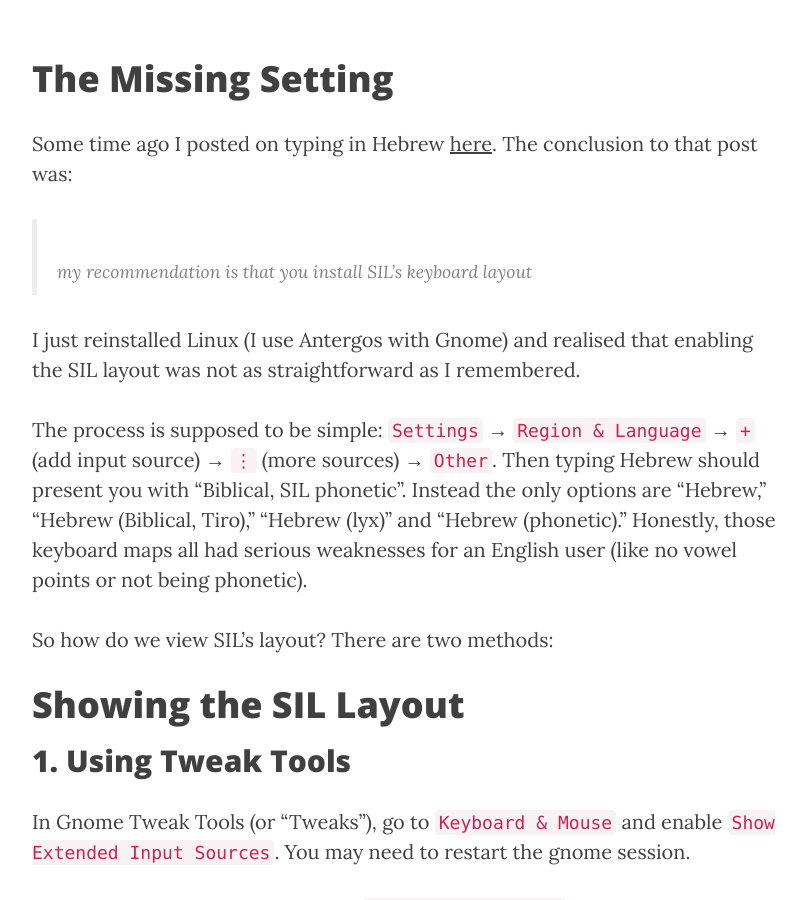
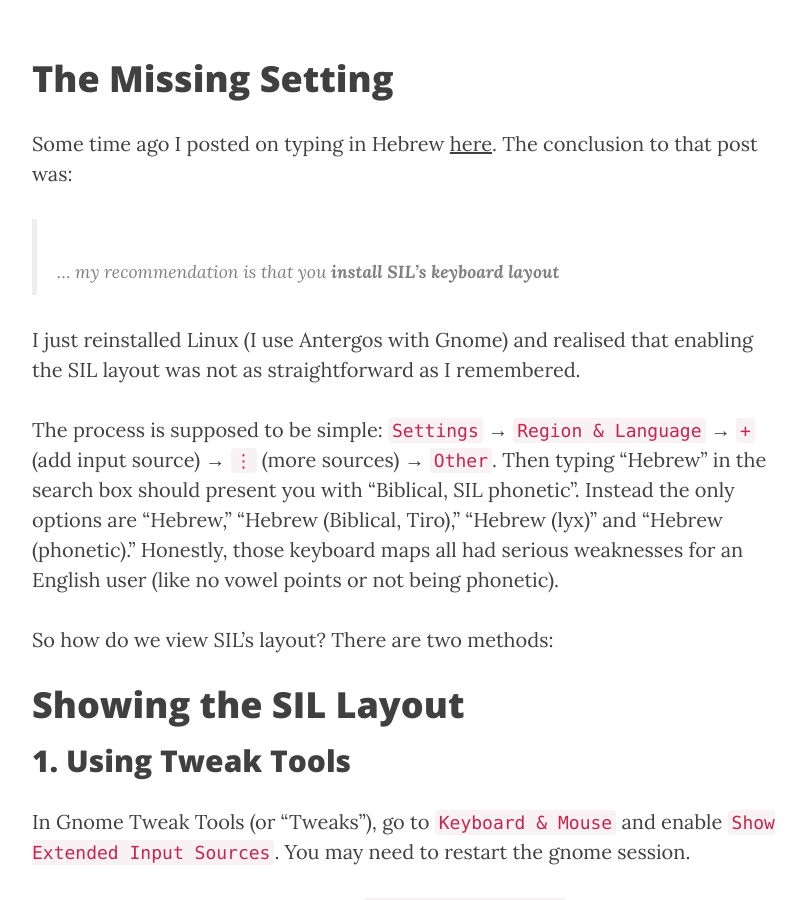
Before and after one commit to jcuenod/bibletech, a Jekyll site: the page built from _posts/2017-12-01-enabling-sil-keyboard-layout-gnome-3.md, in a window 1280 px wide and 900 px high, scrolled down 547 px. Shown: the whole window, without its empty margins (233-1039 px from the left). Built offline with Jekyll 4.4.1, drawn with Linux system fonts in a browser that asks for light colours; nearby versions of some CDN libraries.

Commit message:
Small fixes to sil layout post

```diff
--- a/_posts/2017-12-01-enabling-sil-keyboard-layout-gnome-3.md
+++ b/_posts/2017-12-01-enabling-sil-keyboard-layout-gnome-3.md
@@ -11,11 +11,11 @@
 
 Some time ago I posted on typing in Hebrew [here](https://jcuenod.github.io/bibletech/2017/05/03/typing-in-hebrew/). The conclusion to that post was:
 
-> my recommendation is that you install SIL's keyboard layout
+> ... my recommendation is that you **install SIL's keyboard layout**
 
 I just reinstalled Linux (I use Antergos with Gnome) and realised that enabling the SIL layout was not as straightforward as I remembered.
 
-The process is supposed to be simple: `Settings` → `Region & Language` → `+` (add input source) → `⋮` (more sources) → `Other`. Then typing Hebrew should present you with "Biblical, SIL phonetic". Instead the only options are "Hebrew," "Hebrew (Biblical, Tiro)," "Hebrew (lyx)" and "Hebrew (phonetic)." Honestly, those keyboard maps all had serious weaknesses for an English user (like no vowel points or not being phonetic).
+The process is supposed to be simple: `Settings` → `Region & Language` → `+` (add input source) → `⋮` (more sources) → `Other`. Then typing "Hebrew" in the search box should present you with "Biblical, SIL phonetic". Instead the only options are "Hebrew," "Hebrew (Biblical, Tiro)," "Hebrew (lyx)" and "Hebrew (phonetic)." Honestly, those keyboard maps all had serious weaknesses for an English user (like no vowel points or not being phonetic).
 
 So how do we view SIL's layout? There are two methods:
 
```
